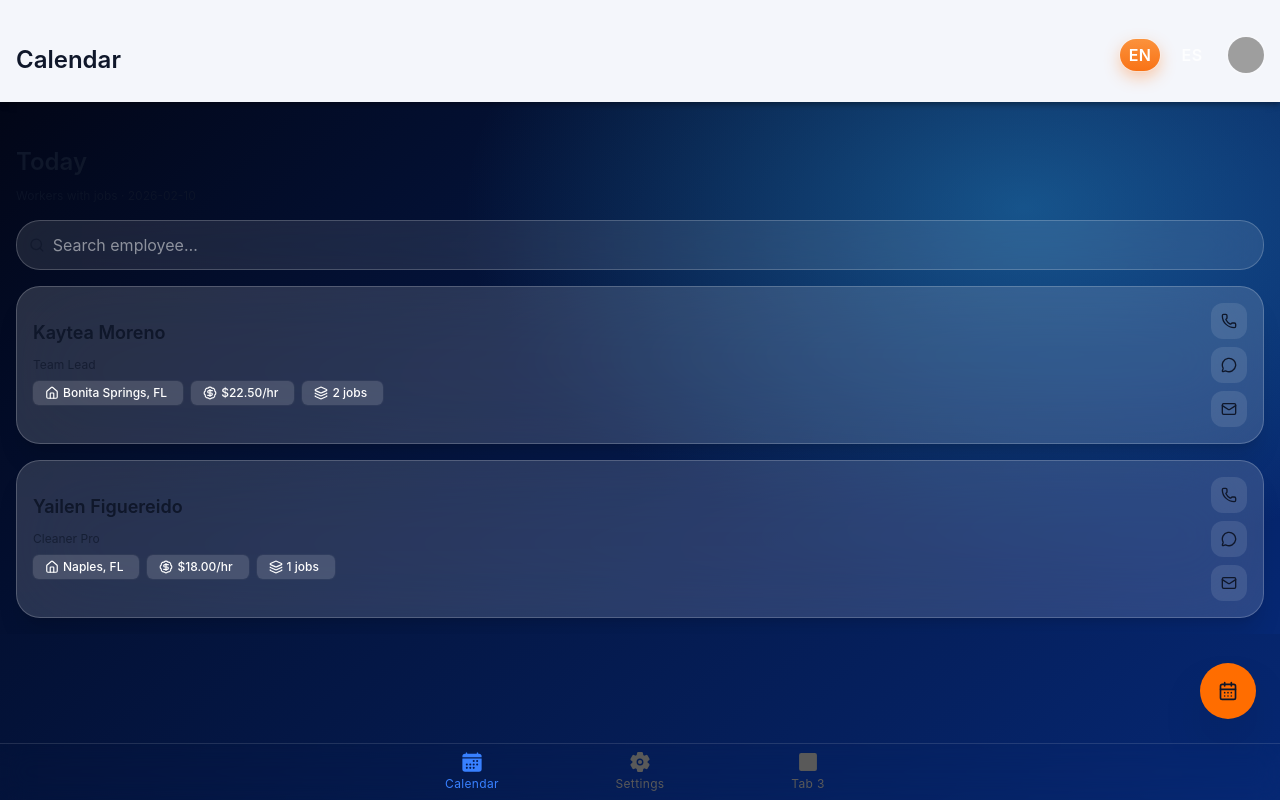
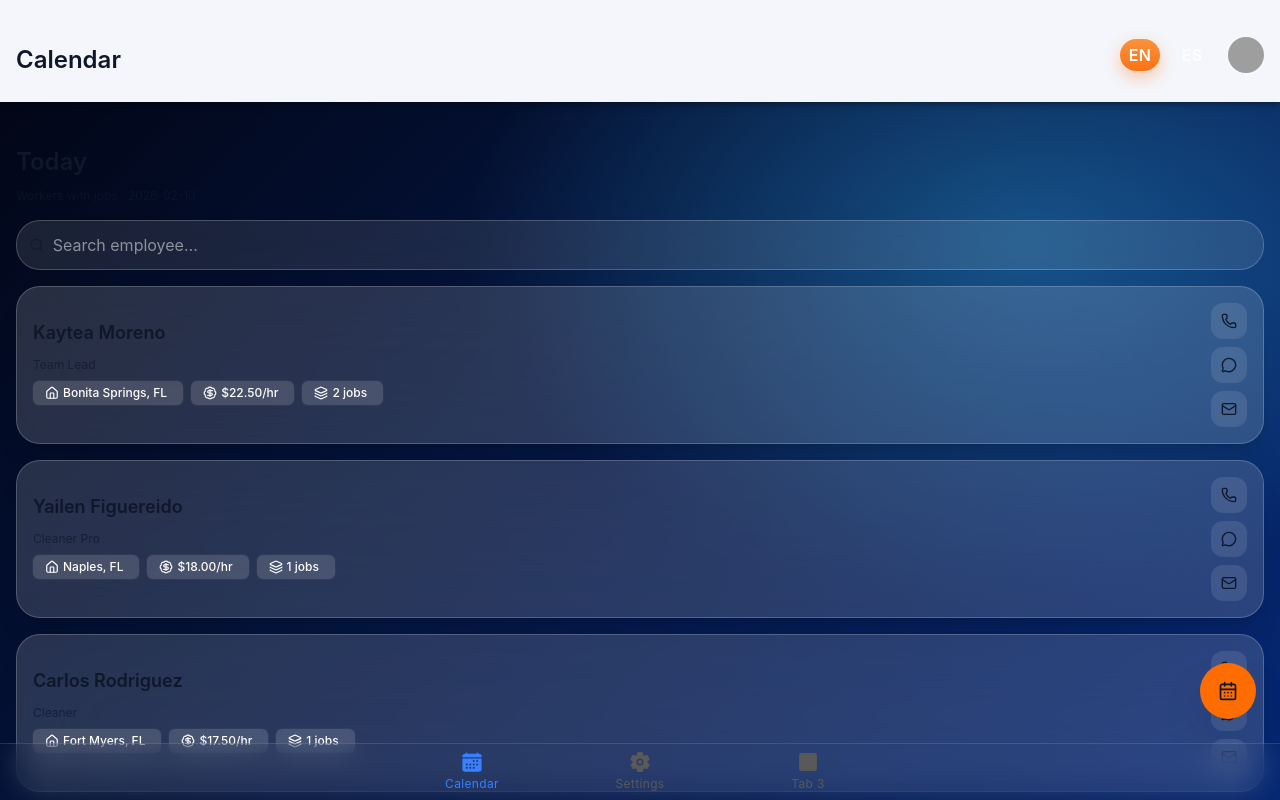
Before and after one commit to rblauzan/DOPMobile, a React (Vite) app: page /Calendar in a window 1280 px wide. Built offline with nearby package versions, Linux system fonts and the light colour scheme.

Commit message:
datos update

```diff
--- a/src/components/ExploreContainer.tsx
+++ b/src/components/ExploreContainer.tsx
@@ -21,7 +21,6 @@ import Fab from "./UI/Fab.js";
 import BottomSheet from "./UI/BottomSheet.js";
 import IconBtn from "./UI/IconBtn.js";
 import SheetTitle from "./UI/SheetTitle.js";
-import { UserMenu } from "./UI/user/UserMenu.js";
 import Badge from "./UI/Badge.js";
 
 interface ContainerProps {
@@ -109,6 +108,74 @@ const seed = {
       payRate: 19.5,
       jobs: [],
     },
+    {
+      "id": 4,
+      "name": "Carlos Rodriguez",
+      "role": "Cleaner",
+      "phone": "(239) 456-7890",
+      "email": "carlos@dop.local",
+      "home": "Fort Myers, FL",
+      "payRate": 17.5,
+      "status": "active",
+      "avatar": "https://api.dicebear.com/7.x/avataaars/svg?seed=Carlos",
+      "jobs": [
+        {
+          "id": 190415,
+          "status": "assigned",
+          "client": "Sunset Villa",
+          "address": "789 Sunset Dr, Fort Myers Beach, FL 33931",
+          "time": "10:00am – 1:00pm",
+          "duration": "3h 0m",
+          "priority": 2,
+          "notes": "Pet-friendly unit. Extra vacuuming needed.",
+          "date": TODAY,
+          "payment": 78.75,
+          "type": "standard_clean",
+          "rooms": 3,
+          "sqft": 1500
+        }
+      ]
+    },
+    {
+      "id": 5,
+      "name": "Maria Gonzalez",
+      "role": "Team Lead",
+      "phone": "(239) 123-4567",
+      "email": "maria@dop.local",
+      "home": "Estero, FL",
+      "payRate": 21.0,
+      "status": "on_vacation",
+      "avatar": "https://api.dicebear.com/7.x/avataaars/svg?seed=Maria",
+      "jobs": []
+    },
+     {
+      "id": 4,
+      "name": "Alfredo Perez",
+      "role": "Cleaner",
+      "phone": "(239) 456-7890",
+      "email": "carlos@dop.local",
+      "home": "Fort Myers, FL",
+      "payRate": 17.5,
+      "status": "active",
+      "avatar": "https://api.dicebear.com/7.x/avataaars/svg?seed=Carlos",
+      "jobs": [
+        {
+          "id": 190415,
+          "status": "assigned",
+          "client": "Sunset Villa",
+          "address": "789 Sunset Dr, Fort Myers Beach, FL 33931",
+          "time": "10:00am – 1:00pm",
+          "duration": "3h 0m",
+          "priority": 2,
+          "notes": "Pet-friendly unit. Extra vacuuming needed.",
+          "date": "2026-02-25",
+          "payment": 78.75,
+          "type": "standard_clean",
+          "rooms": 3,
+          "sqft": 1500
+        }
+      ]
+    },
   ],
   unassigned: [
     {
@@ -129,6 +196,34 @@ const seed = {
       notes: "Flexible window",
       date: TODAY,
     },
+     {
+      "id": 300303,
+      "client": "Palm Paradise",
+      "address": "456 Palm Tree Ln, Naples, FL 34109",
+      "time": "9:00am – 12:00pm",
+      "duration": "3h",
+      "notes": "Post-construction clean. Dust control needed.",
+      "date": TODAY,
+      "priority": 2,
+      "payment": 120.0,
+      "type": "post_construction",
+      "rooms": 4,
+      "sqft": 2400
+    },
+    {
+      "id": 300404,
+      "client": "Island View Resort",
+      "address": "789 Island Blvd, Sanibel, FL 33957",
+      "time": "1:00pm – 4:00pm",
+      "duration": "3h",
+      "notes": "Weekly maintenance clean. Focus on common areas.",
+      "date": TOMORROW,
+      "priority": 2,
+      "payment": 85.0,
+      "type": "maintenance",
+      "rooms": 5,
+      "sqft": 2800
+    }
   ],
 };
 
```
